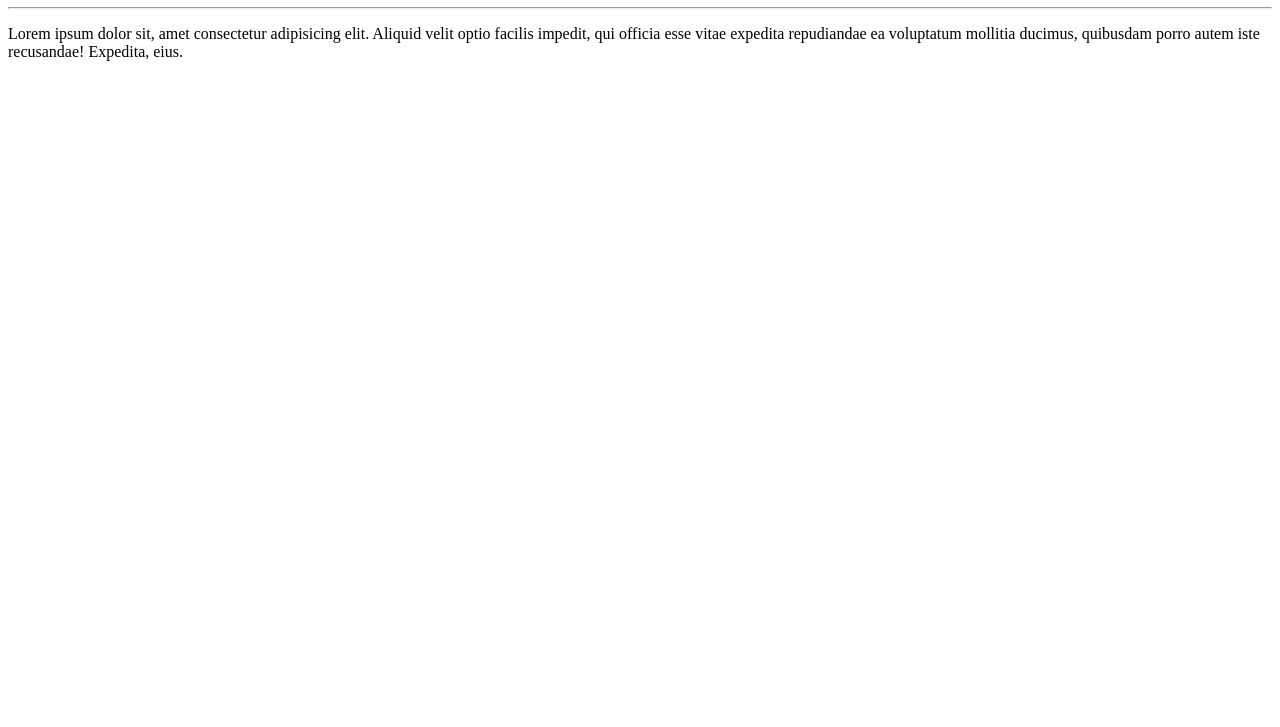
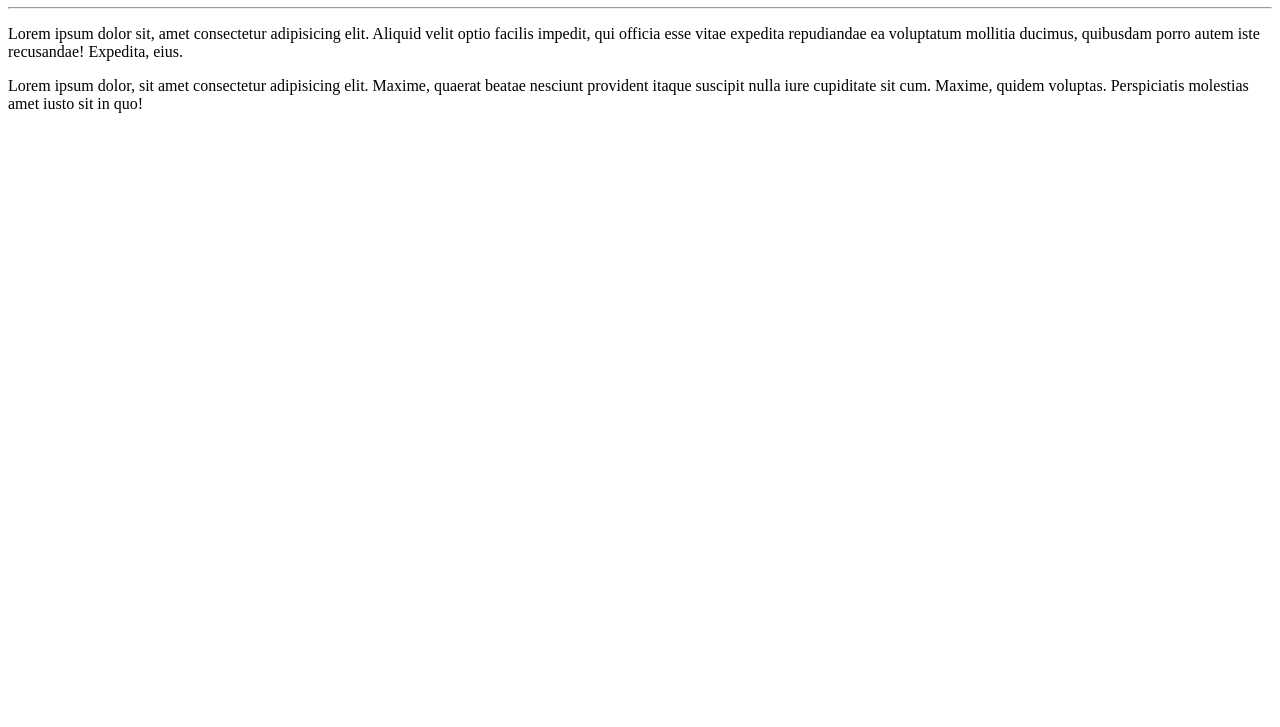
Before and after one commit to hugozeminian/Ola-Mundo, a plain HTML site: page site-exemplo/index.html in a window 1280 px wide. Shown: the part 73-800 px from the top of the page. Drawn offline with Linux system fonts and the light colour scheme.

Commit message:
Adicionei um novo parágrafo

```diff
--- a/site-exemplo/index.html
+++ b/site-exemplo/index.html
@@ -10,5 +10,6 @@
     <h1>Olá, mundo!</h1>
     <hr>
     <p>Lorem ipsum dolor sit, amet consectetur adipisicing elit. Aliquid velit optio facilis impedit, qui officia esse vitae expedita repudiandae ea voluptatum mollitia ducimus, quibusdam porro autem iste recusandae! Expedita, eius.</p>
+    <p>Lorem ipsum dolor, sit amet consectetur adipisicing elit. Maxime, quaerat beatae nesciunt provident itaque suscipit nulla iure cupiditate sit cum. Maxime, quidem voluptas. Perspiciatis molestias amet iusto sit in quo!</p>
 </body>
 </html>
```
